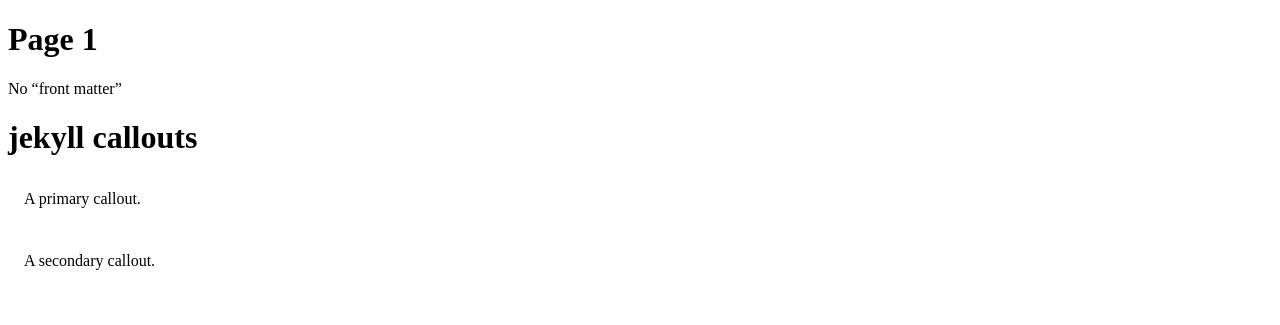
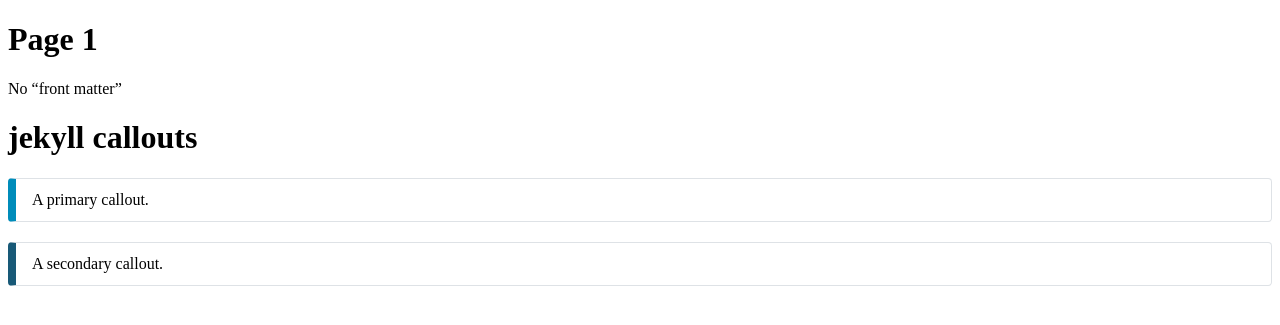
Before and after one commit to zvold/test-gh-pages, a Jekyll site: the page built from docs/page1.md, in a window 1280 px wide. Shown: the top 325 px of the page. Built offline with Jekyll 4.4.1, drawn with Linux system fonts in a browser that asks for light colours; our own code applies the rules of GitHub Pages for plain Markdown files.

Commit message:
don't override '/' as it breaks css loading now

```diff
--- a/_includes/alerts/primary.html
+++ b/_includes/alerts/primary.html
@@ -1,4 +1,4 @@
-<div class="alert">
+<div class="alert alert-primary">
     {% octicon info height:24 %}
     <div markdown="span" style="margin-left: 0.7em; display: inline;">
         {{ include.content | strip }}
--- a/css/theme.css
+++ b/css/theme.css
@@ -1,3 +1,9 @@
+:root {
+    --light-border-color: #dee2e6;
+    --code-color: #008080;
+    --main-color: #008cba;
+}
+
 .callout {
     padding: 0.75rem 1rem 0.75rem 1rem;
     margin-top: 1.25rem;
@@ -11,13 +17,20 @@
     border-left-color: var(--main-color);
 }
 
+.callout-secondary {
+    border-left-color: #185977;
+}
+
 .alert {
-    color: #084298;
-    background-color: #cfe2ff;
-    border-color: #b6d4fe;
     position: relative;
     padding: 1rem 1rem;
     margin-bottom: 1rem;
     border: 1px solid;
     border-radius: 0.25rem;
 }
+
+.alert-primary {
+    color: #084298;
+    background-color: #cfe2ff;
+    border-color: #b6d4fe;
+}
```
Also changed, not shown: docs/README.md (+1 -1 lines).
